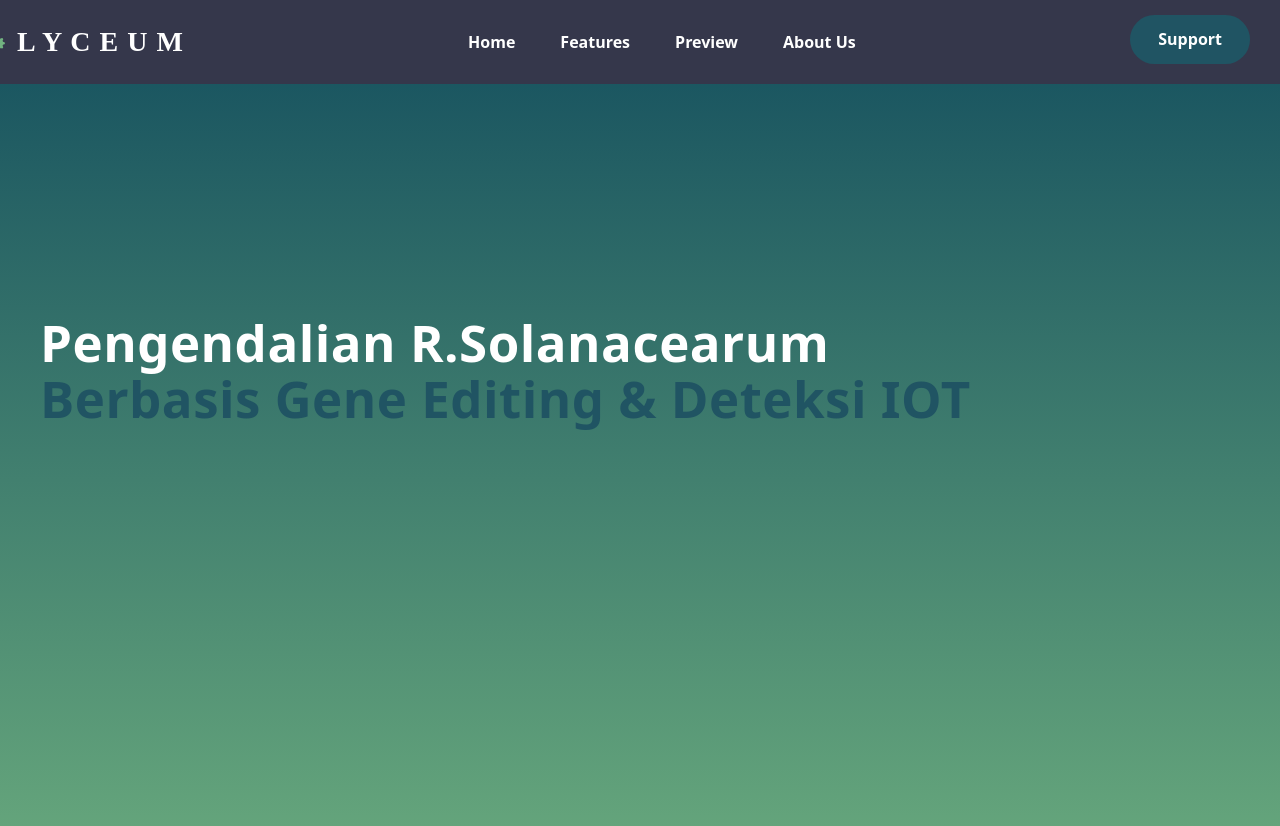
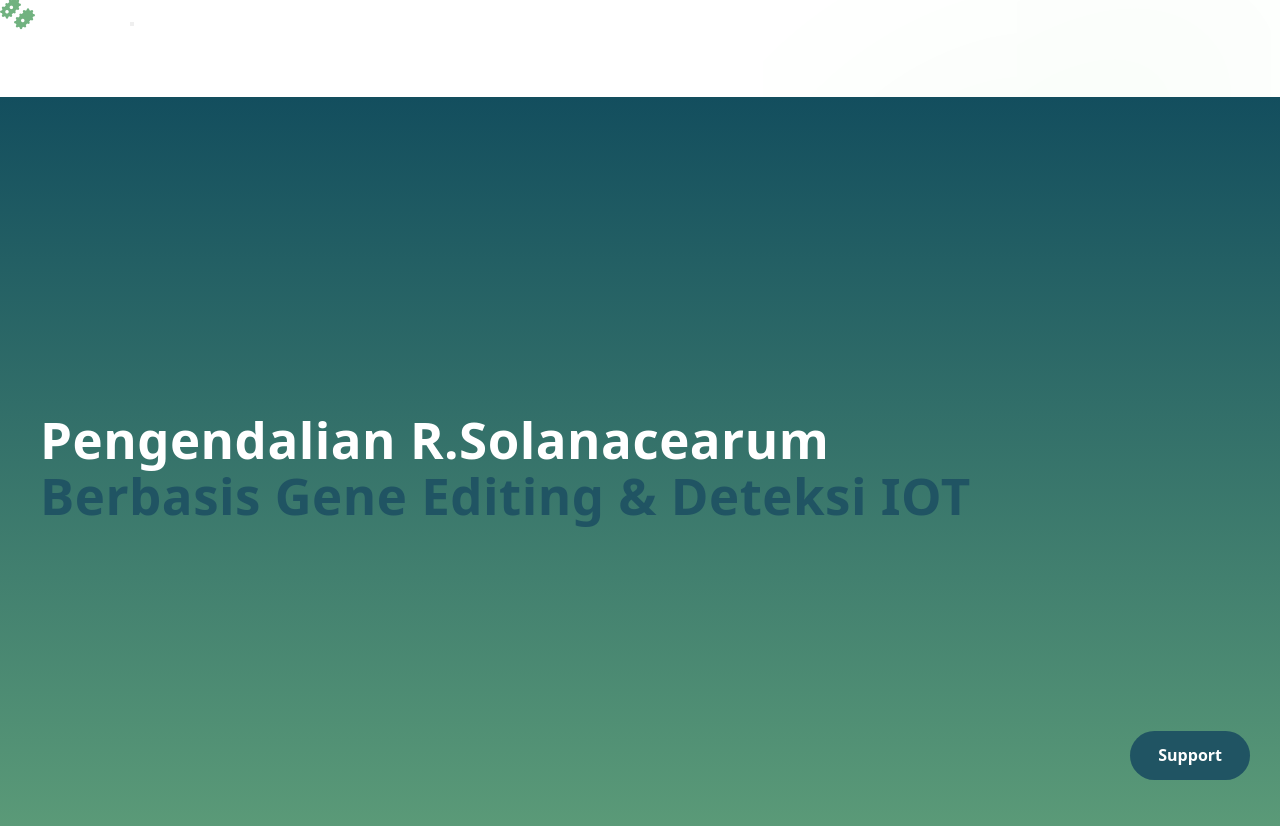
Before and after one commit to janicecarissa29/LYCEUM-Team, a plain HTML site: page index.html in a window 1280 px wide. Shown: the top 826 px of the page. Drawn offline with Linux system fonts and the light colour scheme; a script that the page names is missing; a web font is replaced by a local one.

Commit message:
Update index.html

```diff
--- a/index.html
+++ b/index.html
@@ -15,28 +15,26 @@
 </head>
 <body>
 
-  <header>
-    <div class="container header-container">
-      <a href="#" class="logo">
-        <i class="fa-solid fa-bacteria logo-icon"></i>
-        <div class="logo-text"><span>L Y C E U M</span></div>
-
-      </a>
-
-      <nav>
-        <ul>
-           <li><a href="#">Home</a> </li>
-           <li><a href="#features">Features</a> </li>
-           <li><a href="#">Preview</a> </li>
-           <li><a href="#">About Us</a> </li>
-        </ul>
-      </nav>
-
-      <div class="nav-buttons">
+  <nav class="navbar">
+    <div class="navbar-container">
+      <a href="index.html" class="navbar-logo"> <i class="fa-solid fa-bacteria logo-icon"></i> <span>L Y C E U M</span></a>
+      <button class="navbar-toggle">
+        <span class="bar"></span>
+        <span class="bar"></span>
+        <span class="bar"></span>
+      </button>
+      <ul class="navbar-menu">
+        <li><a href="#" class="active">Home</a></li>
+        <li><a href="#">Features</a></li>
+        <li><a href="#">Preview</a></li>
+        <li><a href="#">About Us</a></li>
+         <div class="nav-buttons">
         <a href="#" class="btn btn-secondary">Support</a>
       </div>
+      </ul>
     </div>
-  </header>
+
+  </nav>
 
   <div class="layer-blur"></div>
 
@@ -46,7 +44,7 @@
 
         <h1 class="bio-title">Pengendalian R.Solanacearum <br><span>Berbasis Gene Editing & Deteksi IOT<span></h1>
         <div class="bio-buttons">
-          <a href="#features" class="btn btn-primary">Explore Features</a>
+          <a href="#" class="btn btn-primary">Explore Features</a>
           <a href="#" class="btn btn-secondary">See Our Preview</a>
         </div>
      </div>
@@ -86,3 +84,4 @@
    <script src="script.js"></script>
 </body>
 </html>
+</html>
```
